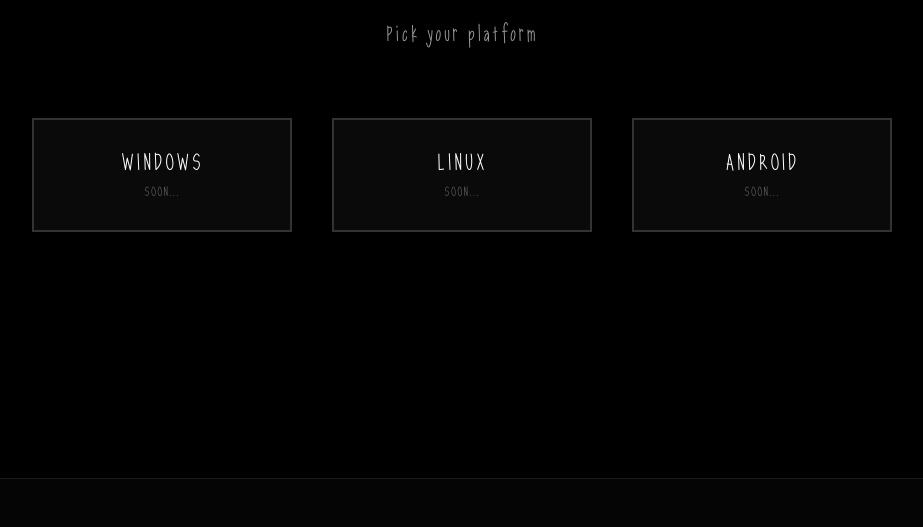
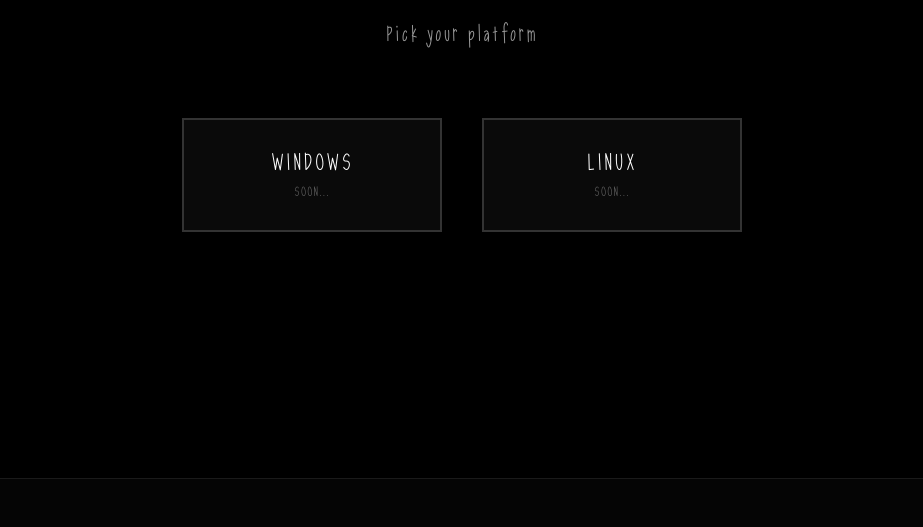
Before and after one commit to GODOINED/Slendytubbies_Rebuild_Web, a plain HTML site: page index.html in a window 1280 px wide. Shown: the part 5321-5848 px from the top of the page, without its empty margins (178-1101 px from the left). Drawn offline with Linux system fonts and the light colour scheme.

Commit message:
Add files via upload

```diff
--- a/index.html
+++ b/index.html
@@ -264,10 +264,6 @@
                 Linux
                 <small>soon...</small>
             </a>
-            <a href="#" class="platform-btn disabled reveal">
-                Android
-                <small>soon...</small>
-            </a>
         </div>
     </section>
 
```
